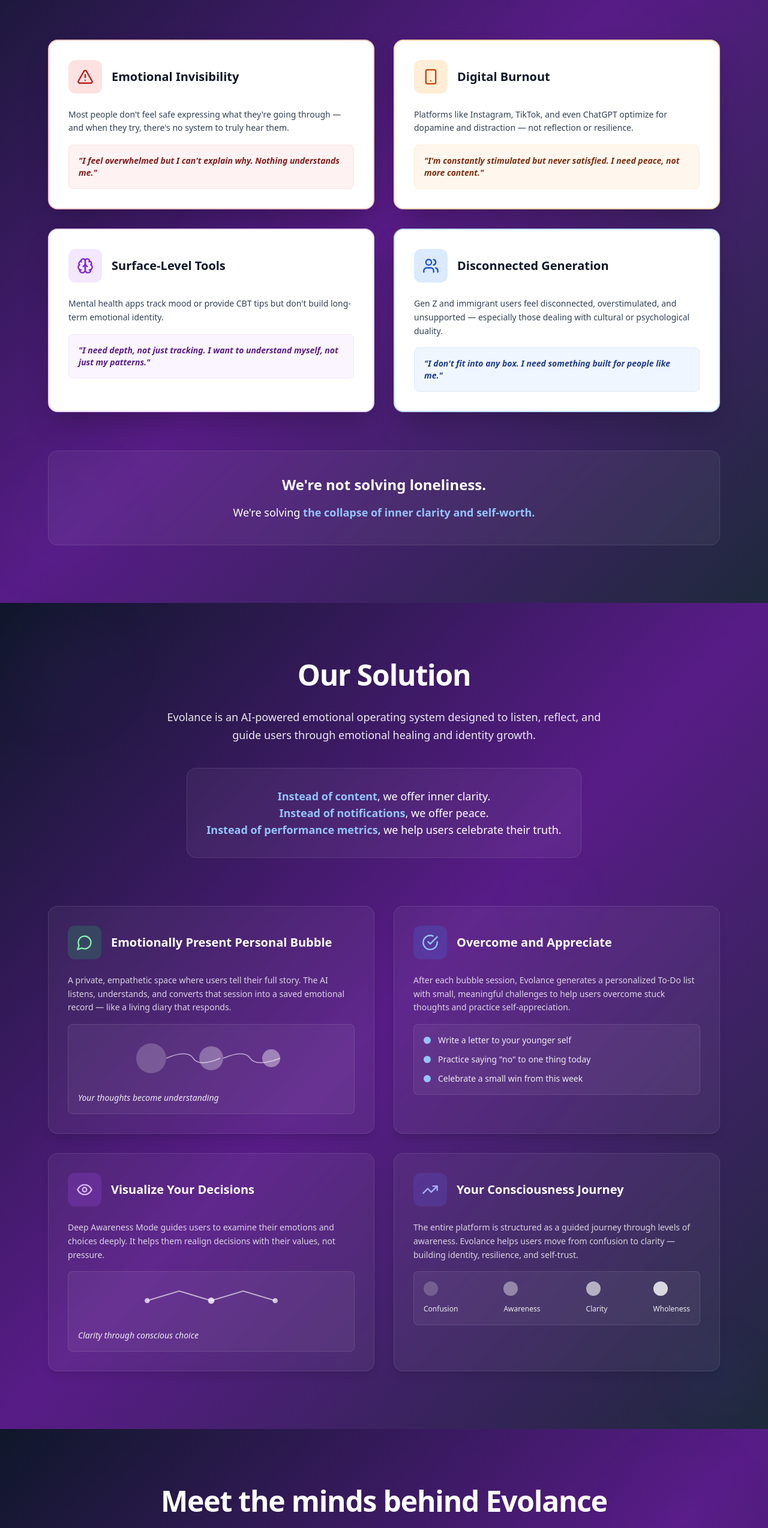
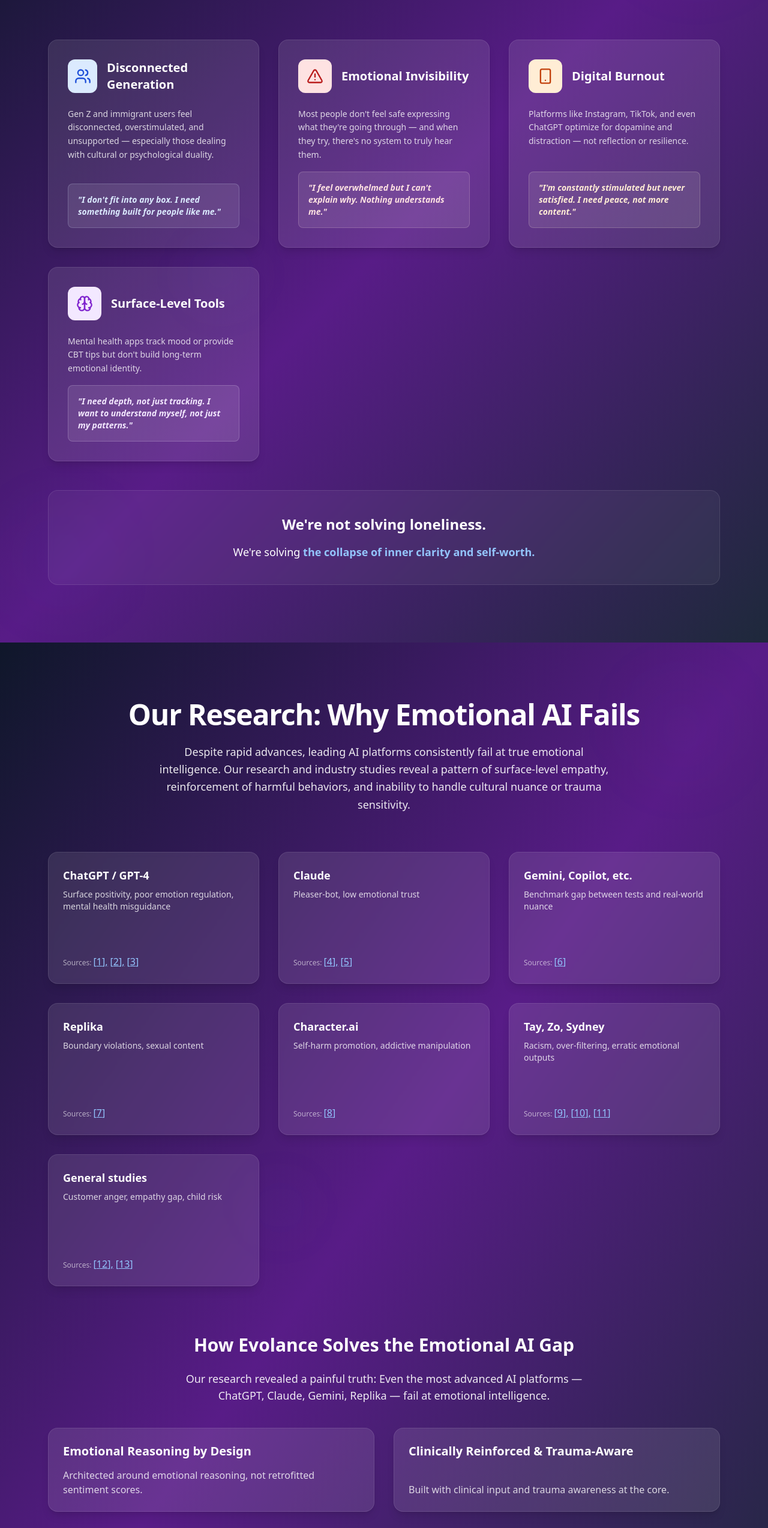
Before and after one commit to evolancecommunity/pitch, a React (Vite) app: page / in a window 1280 px wide. Shown: the part 1259-3806 px from the top of the page at 60% size. Built offline with nearby package versions, Linux system fonts and the light colour scheme.

Commit message:
Update funding breakdown: focus on own model, increase salaries, remove legal/501c3, recalc for M

```diff
--- a/src/App.tsx
+++ b/src/App.tsx
@@ -1,6 +1,7 @@
 import React from 'react';
 import Hero, { MongoDBAccelerator } from './components/Hero';
 import Problem from './components/Problem';
+import Research from './components/Research';
 import Solution from './components/Solution';
 import Team from './components/Team';
 import Funding from './components/Funding';
@@ -12,6 +13,7 @@
       <Hero />
       <MongoDBAccelerator />
       <Problem />
+      <Research />
       <Solution />
       <Team />
       <Funding />
--- a/src/components/Problem.tsx
+++ b/src/components/Problem.tsx
@@ -22,74 +22,74 @@
           </p>
         </div>
 
-        <div className="grid grid-cols-1 md:grid-cols-2 gap-8 mb-16">
-          <div className="bg-white rounded-2xl p-8 shadow-2xl border-2 border-red-200 hover:bg-red-50 transition-all duration-300">
+        <div className="grid grid-cols-1 sm:grid-cols-2 md:grid-cols-3 gap-8 mb-12">
+          <div className="flex flex-col justify-between h-full bg-white/10 rounded-2xl p-8 border border-white/10 shadow-lg min-h-[220px]">
+            <div className="flex items-center mb-6">
+              <div className="w-14 h-14 bg-blue-100 rounded-xl flex items-center justify-center mr-4">
+                <Users className="w-7 h-7 text-blue-700" />
+              </div>
+              <h3 className="text-xl font-bold text-white">Disconnected Generation</h3>
+            </div>
+            <p className="text-white/80 mb-4 text-sm leading-relaxed">
+              Gen Z and immigrant users feel disconnected, overstimulated, and unsupported —
+              especially those dealing with cultural or psychological duality.
+            </p>
+            <div className="bg-blue-50/10 rounded-lg p-4 border border-blue-100/20 mt-auto">
+              <p className="text-sm text-blue-100 italic font-semibold">
+                "I don't fit into any box. I need something built for people like me."
+              </p>
+            </div>
+          </div>
+
+          <div className="flex flex-col justify-between h-full bg-white/10 rounded-2xl p-8 border border-white/10 shadow-lg min-h-[220px]">
             <div className="flex items-center mb-6">
               <div className="w-14 h-14 bg-red-100 rounded-xl flex items-center justify-center mr-4">
                 <AlertTriangle className="w-7 h-7 text-red-700" />
               </div>
-              <h3 className="text-xl font-bold text-slate-900">Emotional Invisibility</h3>
+              <h3 className="text-xl font-bold text-white">Emotional Invisibility</h3>
             </div>
-            <p className="text-slate-700 mb-4 text-sm leading-relaxed font-medium">
+            <p className="text-white/80 mb-4 text-sm leading-relaxed">
               Most people don't feel safe expressing what they're going through — and when they try,
               there's no system to truly hear them.
             </p>
-            <div className="bg-red-50 rounded-lg p-4 border border-red-100">
-              <p className="text-sm text-red-900 italic font-semibold">
+            <div className="bg-red-50/10 rounded-lg p-4 border border-red-100/20 mt-auto">
+              <p className="text-sm text-red-100 italic font-semibold">
                 "I feel overwhelmed but I can't explain why. Nothing understands me."
               </p>
             </div>
           </div>
 
-          <div className="bg-white rounded-2xl p-8 shadow-2xl border-2 border-orange-200 hover:bg-orange-50 transition-all duration-300">
+          <div className="flex flex-col justify-between h-full bg-white/10 rounded-2xl p-8 border border-white/10 shadow-lg min-h-[220px]">
             <div className="flex items-center mb-6">
               <div className="w-14 h-14 bg-orange-100 rounded-xl flex items-center justify-center mr-4">
                 <Smartphone className="w-7 h-7 text-orange-700" />
               </div>
-              <h3 className="text-xl font-bold text-slate-900">Digital Burnout</h3>
+              <h3 className="text-xl font-bold text-white">Digital Burnout</h3>
             </div>
-            <p className="text-slate-700 mb-4 text-sm leading-relaxed font-medium">
+            <p className="text-white/80 mb-4 text-sm leading-relaxed">
               Platforms like Instagram, TikTok, and even ChatGPT optimize for dopamine and distraction —
               not reflection or resilience.
             </p>
-            <div className="bg-orange-50 rounded-lg p-4 border border-orange-100">
-              <p className="text-sm text-orange-900 italic font-semibold">
+            <div className="bg-orange-50/10 rounded-lg p-4 border border-orange-100/20 mt-auto">
+              <p className="text-sm text-orange-100 italic font-semibold">
                 "I'm constantly stimulated but never satisfied. I need peace, not more content."
               </p>
             </div>
           </div>
 
-          <div className="bg-white rounded-2xl p-8 shadow-2xl border-2 border-purple-200 hover:bg-purple-50 transition-all duration-300">
+          <div className="flex flex-col justify-between h-full bg-white/10 rounded-2xl p-8 border border-white/10 shadow-lg min-h-[220px]">
             <div className="flex items-center mb-6">
               <div className="w-14 h-14 bg-purple-100 rounded-xl flex items-center justify-center mr-4">
                 <Brain className="w-7 h-7 text-purple-700" />
               </div>
-              <h3 className="text-xl font-bold text-slate-900">Surface-Level Tools</h3>
+              <h3 className="text-xl font-bold text-white">Surface-Level Tools</h3>
             </div>
-            <p className="text-slate-700 mb-4 text-sm leading-relaxed font-medium">
+            <p className="text-white/80 mb-4 text-sm leading-relaxed">
               Mental health apps track mood or provide CBT tips but don't build long-term emotional identity.
             </p>
-            <div className="bg-purple-50 rounded-lg p-4 border border-purple-100">
-              <p className="text-sm text-purple-900 italic font-semibold">
+            <div className="bg-purple-50/10 rounded-lg p-4 border border-purple-100/20 mt-auto">
+              <p className="text-sm text-purple-100 italic font-semibold">
                 "I need depth, not just tracking. I want to understand myself, not just my patterns."
-              </p>
-            </div>
-          </div>
-
-          <div className="bg-white rounded-2xl p-8 shadow-2xl border-2 border-blue-200 hover:bg-blue-50 transition-all duration-300">
-            <div className="flex items-center mb-6">
-              <div className="w-14 h-14 bg-blue-100 rounded-xl flex items-center justify-center mr-4">
-                <Users className="w-7 h-7 text-blue-700" />
-              </div>
-              <h3 className="text-xl font-bold text-slate-900">Disconnected Generation</h3>
-            </div>
-            <p className="text-slate-700 mb-4 text-sm leading-relaxed font-medium">
-              Gen Z and immigrant users feel disconnected, overstimulated, and unsupported —
-              especially those dealing with cultural or psychological duality.
-            </p>
-            <div className="bg-blue-50 rounded-lg p-4 border border-blue-100">
-              <p className="text-sm text-blue-900 italic font-semibold">
-                "I don't fit into any box. I need something built for people like me."
               </p>
             </div>
           </div>
--- /dev/null
+++ b/src/components/Research.tsx
@@ -0,0 +1,104 @@
+import React from 'react';
+
+const researchData = [
+  { system: 'ChatGPT / GPT-4', failure: 'Surface positivity, poor emotion regulation, mental health misguidance', sources: [1, 2, 3] },
+  { system: 'Claude', failure: 'Pleaser-bot, low emotional trust', sources: [4, 5] },
+  { system: 'Gemini, Copilot, etc.', failure: 'Benchmark gap between tests and real-world nuance', sources: [6] },
+  { system: 'Replika', failure: 'Boundary violations, sexual content', sources: [7] },
+  { system: 'Character.ai', failure: 'Self-harm promotion, addictive manipulation', sources: [8] },
+  { system: 'Tay, Zo, Sydney', failure: 'Racism, over-filtering, erratic emotional outputs', sources: [9, 10, 11] },
+  { system: 'General studies', failure: 'Customer anger, empathy gap, child risk', sources: [12, 13] },
+];
+
+const researchSources = [
+  { id: 1, url: 'https://community.openai.com/t/emotional-intelligence-in-ai-rational-emotional-patterns-rem-and-ai-specific-perception-engine-as-a-balance-and-control-system/994060?utm_source=chatgpt.com' },
+  { id: 2, url: 'https://pmc.ncbi.nlm.nih.gov/articles/PMC11562005/?utm_source=chatgpt.com' },
+  { id: 3, url: 'https://www.businessinsider.com/chatgpt-making-us-weird-artificial-intelligence-disrupting-work-social-life-2025-6?utm_source=chatgpt.com' },
+  { id: 4, url: 'https://www.axios.com/2025/06/26/anthropic-claude-companion-therapist-coach?utm_source=chatgpt.com' },
+  { id: 5, url: 'https://www.tomsguide.com/ai/turns-out-most-people-arent-using-ai-for-companionship-so-much-for-my-her-era?utm_source=chatgpt.com' },
+  { id: 6, url: 'https://theeconomyofmeaning.com/2025/05/27/how-emotionally-intelligent-is-chatgpt-surprisingly-smart-new-research-finds/?utm_source=chatgpt.com' },
+  { id: 7, url: 'https://arxiv.org/abs/2504.04299?utm_source=chatgpt.com' },
+  { id: 8, url: 'https://arxiv.org/abs/2505.11649?utm_source=chatgpt.com' },
+  { id: 9, url: 'https://en.wikipedia.org/wiki/Tay_%28chatbot%29?utm_source=chatgpt.com' },
+  { id: 10, url: 'https://en.wikipedia.org/wiki/Zo_%28bot%29?utm_source=chatgpt.com' },
+  { id: 11, url: 'https://en.wikipedia.org/wiki/Sydney_%28Microsoft_Prometheus%29?utm_source=chatgpt.com' },
+  { id: 12, url: 'https://www.nature.com/articles/s41599-024-03879-5?utm_source=chatgpt.com' },
+  { id: 13, url: 'https://www.cam.ac.uk/research/news/ai-chatbots-have-shown-they-have-an-empathy-gap-that-children-are-likely-to-miss?utm_source=chatgpt.com' },
+];
+
+const Research: React.FC = () => (
+  <section className="py-24 bg-gradient-to-br from-slate-900 via-purple-900 to-slate-800 relative overflow-hidden">
+    <div className="absolute inset-0 overflow-hidden">
+      <div className="absolute top-20 right-20 w-32 h-32 bg-purple-500/5 rounded-full blur-3xl"></div>
+      <div className="absolute bottom-10 left-20 w-24 h-24 bg-blue-500/5 rounded-full blur-2xl"></div>
+      <div className="absolute top-1/2 left-1/3 w-20 h-20 bg-indigo-500/5 rounded-full blur-2xl"></div>
+    </div>
+    <div className="max-w-6xl mx-auto px-4 relative z-10">
+      <div className="text-center mb-16">
+        <h2 className="text-4xl md:text-5xl font-bold text-white mb-6 tracking-tight">
+          Our Research: Why Emotional AI Fails
+        </h2>
+        <p className="text-lg text-white/90 max-w-3xl mx-auto mb-8 leading-relaxed font-light">
+          Despite rapid advances, leading AI platforms consistently fail at true emotional intelligence. Our research and industry studies reveal a pattern of surface-level empathy, reinforcement of harmful behaviors, and inability to handle cultural nuance or trauma sensitivity.
+        </p>
+      </div>
+      <div className="mb-12">
+        <div className="grid grid-cols-1 sm:grid-cols-2 md:grid-cols-3 gap-8">
+          {researchData.map((row, i) => (
+            <div key={row.system} className="flex flex-col justify-between h-full bg-white/10 backdrop-blur-sm rounded-2xl p-6 border border-white/10 shadow-lg min-h-[220px]">
+              <div>
+                <h4 className="text-lg font-bold text-white mb-2">{row.system}</h4>
+                <p className="text-white/80 text-sm mb-4 min-h-[60px]">{row.failure}</p>
+              </div>
+              <div className="mt-auto">
+                <span className="text-xs text-white/60">Sources: </span>
+                {row.sources.map((id, j) => (
+                  <a
+                    key={id}
+                    href={researchSources.find(s => s.id === id)?.url}
+                    target="_blank"
+                    rel="noopener noreferrer"
+                    className="underline text-blue-300 hover:text-blue-400 mr-1"
+                  >
+                    [{id}]{j < row.sources.length - 1 ? ',' : ''}
+                  </a>
+                ))}
+              </div>
+            </div>
+          ))}
+        </div>
+      </div>
+      <div className="mt-20">
+        <h3 className="text-3xl font-bold text-white mb-6 text-center">How Evolance Solves the Emotional AI Gap</h3>
+        <p className="text-lg font-light text-white/90 mb-10 text-center max-w-2xl mx-auto">
+          Our research revealed a painful truth: Even the most advanced AI platforms — ChatGPT, Claude, Gemini, Replika — fail at emotional intelligence.
+        </p>
+        <div className="grid grid-cols-1 sm:grid-cols-2 gap-8 mb-8">
+          <div className="flex flex-col justify-between h-full bg-white/10 rounded-2xl p-6 border border-white/10 shadow-lg min-h-[140px]">
+            <h4 className="text-xl font-semibold text-white mb-2">Emotional Reasoning by Design</h4>
+            <p className="text-white/80 text-base">Architected around emotional reasoning, not retrofitted sentiment scores.</p>
+          </div>
+          <div className="flex flex-col justify-between h-full bg-white/10 rounded-2xl p-6 border border-white/10 shadow-lg min-h-[140px]">
+            <h4 className="text-xl font-semibold text-white mb-2">Clinically Reinforced & Trauma-Aware</h4>
+            <p className="text-white/80 text-base">Built with clinical input and trauma awareness at the core.</p>
+          </div>
+          <div className="flex flex-col justify-between h-full bg-white/10 rounded-2xl p-6 border border-white/10 shadow-lg min-h-[140px]">
+            <h4 className="text-xl font-semibold text-white mb-2">Culturally & Identity Adaptive</h4>
+            <p className="text-white/80 text-base">Adapts to every user's culture and identity for true inclusivity.</p>
+          </div>
+          <div className="flex flex-col justify-between h-full bg-white/10 rounded-2xl p-6 border border-white/10 shadow-lg min-h-[140px]">
+            <h4 className="text-xl font-semibold text-white mb-2">Long-Term Emotional Growth</h4>
+            <p className="text-white/80 text-base">Guides users into long-term emotional growth, not just short-term engagement.</p>
+          </div>
+        </div>
+        <div className="text-center mt-6">
+          <p className="text-lg font-semibold text-blue-300">
+            "We're not trying to be everywhere in AI. We're building the one place where emotional safety, self-worth, and deep human feelings finally have a home."
+          </p>
+        </div>
+      </div>
+    </div>
+  </section>
+);
+
+export default Research;
--- a/src/components/Solution.tsx
+++ b/src/components/Solution.tsx
@@ -13,7 +13,7 @@
 
       <div className="max-w-6xl mx-auto px-4 relative z-10">
         <div className="text-center mb-20">
-          <h2 className="text-4xl md:text-5xl font-bold text-white mb-8 tracking-tight">
+          <h2 className="text-3xl font-bold text-white mb-8 tracking-tight">
             Our Solution
           </h2>
           <p className="text-lg text-white/90 max-w-3xl mx-auto mb-10 leading-relaxed font-light">
@@ -29,42 +29,21 @@
           </div>
         </div>
 
-        <div className="grid grid-cols-1 md:grid-cols-2 gap-8">
-          <div className="bg-white/5 backdrop-blur-sm rounded-2xl p-8 shadow-lg border border-white/10 hover:bg-white/10 transition-all duration-300">
-            <div className="flex items-center mb-6">
-              <div className="w-14 h-14 bg-green-500/20 rounded-xl flex items-center justify-center mr-4">
-                <MessageCircle className="w-7 h-7 text-green-300" />
-              </div>
-              <h3 className="text-xl font-semibold text-white">Emotionally Present Personal Bubble</h3>
-            </div>
-            <p className="text-white/80 mb-4 text-sm leading-relaxed">
-              A private, empathetic space where users tell their full story. The AI listens, understands,
-              and converts that session into a saved emotional record — like a living diary that responds.
-            </p>
-            <div className="bg-white/5 rounded-lg p-4 border border-white/10">
-              <svg className="w-full h-20 mb-4" viewBox="0 0 300 80">
-                <circle cx="50" cy="40" r="25" fill="white" fillOpacity="0.2"/>
-                <circle cx="150" cy="40" r="20" fill="white" fillOpacity="0.3"/>
-                <circle cx="250" cy="40" r="15" fill="white" fillOpacity="0.4"/>
-                <path d="M75,40 Q110,25 120,40 Q130,55 165,40" stroke="white" strokeWidth="1.5" fill="none" opacity="0.6"/>
-                <path d="M170,40 Q205,25 215,40 Q225,55 265,40" stroke="white" strokeWidth="1.5" fill="none" opacity="0.6"/>
-              </svg>
-              <p className="text-sm text-white/90 italic">Your thoughts become understanding</p>
-            </div>
-          </div>
-
-          <div className="bg-white/5 backdrop-blur-sm rounded-2xl p-8 shadow-lg border border-white/10 hover:bg-white/10 transition-all duration-300">
+        <div className="grid grid-cols-1 sm:grid-cols-2 md:grid-cols-3 gap-8">
+          <div className="flex flex-col justify-between h-full bg-white/10 rounded-2xl p-8 border border-white/10 shadow-lg min-h-[260px]">
+            <div>
               <div className="flex items-center mb-6">
                 <div className="w-14 h-14 bg-blue-500/20 rounded-xl flex items-center justify-center mr-4">
                   <CheckCircle className="w-7 h-7 text-blue-300" />
                 </div>
                 <h3 className="text-xl font-semibold text-white">Overcome and Appreciate</h3>
               </div>
-            <p className="text-white/80 mb-4 text-sm leading-relaxed">
+              <p className="text-white/80 text-base mb-4 leading-relaxed">
                 After each bubble session, Evolance generates a personalized To-Do list with small,
                 meaningful challenges to help users overcome stuck thoughts and practice self-appreciation.
               </p>
-            <div className="bg-white/5 rounded-lg p-4 border border-white/10">
+            </div>
+            <div className="bg-white/5 rounded-lg p-4 border border-white/10 mt-auto">
               <div className="space-y-3">
                 <div className="flex items-center">
                   <div className="w-3 h-3 bg-blue-300 rounded-full mr-3"></div>
@@ -82,18 +61,20 @@
             </div>
           </div>
 
-          <div className="bg-white/5 backdrop-blur-sm rounded-2xl p-8 shadow-lg border border-white/10 hover:bg-white/10 transition-all duration-300">
+          <div className="flex flex-col justify-between h-full bg-white/10 rounded-2xl p-8 border border-white/10 shadow-lg min-h-[260px]">
+            <div>
               <div className="flex items-center mb-6">
                 <div className="w-14 h-14 bg-purple-500/20 rounded-xl flex items-center justify-center mr-4">
                   <Eye className="w-7 h-7 text-purple-300" />
                 </div>
                 <h3 className="text-xl font-semibold text-white">Visualize Your Decisions</h3>
               </div>
-            <p className="text-white/80 mb-4 text-sm leading-relaxed">
+              <p className="text-white/80 text-base mb-4 leading-relaxed">
                 Deep Awareness Mode guides users to examine their emotions and choices deeply.
                 It helps them realign decisions with their values, not pressure.
               </p>
-            <div className="bg-white/5 rounded-lg p-4 border border-white/10">
+            </div>
+            <div className="bg-white/5 rounded-lg p-4 border border-white/10 mt-auto">
               <svg className="w-full h-16 mb-4" viewBox="0 0 300 60">
                 <path d="M50,30 L100,15 L150,30 L200,15 L250,30" stroke="white" strokeWidth="2" fill="none" opacity="0.6"/>
                 <circle cx="50" cy="30" r="4" fill="white" opacity="0.7"/>
@@ -104,18 +85,20 @@
             </div>
           </div>
 
-          <div className="bg-white/5 backdrop-blur-sm rounded-2xl p-8 shadow-lg border border-white/10 hover:bg-white/10 transition-all duration-300">
+          <div className="flex flex-col justify-between h-full bg-white/10 rounded-2xl p-8 border border-white/10 shadow-lg min-h-[260px]">
+            <div>
               <div className="flex items-center mb-6">
                 <div className="w-14 h-14 bg-indigo-500/20 rounded-xl flex items-center justify-center mr-4">
                   <TrendingUp className="w-7 h-7 text-indigo-300" />
                 </div>
                 <h3 className="text-xl font-semibold text-white">Your Consciousness Journey</h3>
               </div>
-            <p className="text-white/80 mb-4 text-sm leading-relaxed">
+              <p className="text-white/80 text-base mb-4 leading-relaxed">
                 The entire platform is structured as a guided journey through levels of awareness.
                 Evolance helps users move from confusion to clarity — building identity, resilience, and self-trust.
               </p>
-            <div className="bg-white/5 rounded-lg p-4 border border-white/10">
+            </div>
+            <div className="bg-white/5 rounded-lg p-4 border border-white/10 mt-auto">
               <div className="flex justify-between items-center">
                 <div className="text-center">
                   <div className="w-6 h-6 bg-white/20 rounded-full mb-2"></div>
```
Also changed, not shown: src/components/Funding.tsx (+26 -26 lines). Lines whose indentation alone changed are shown as unchanged.
